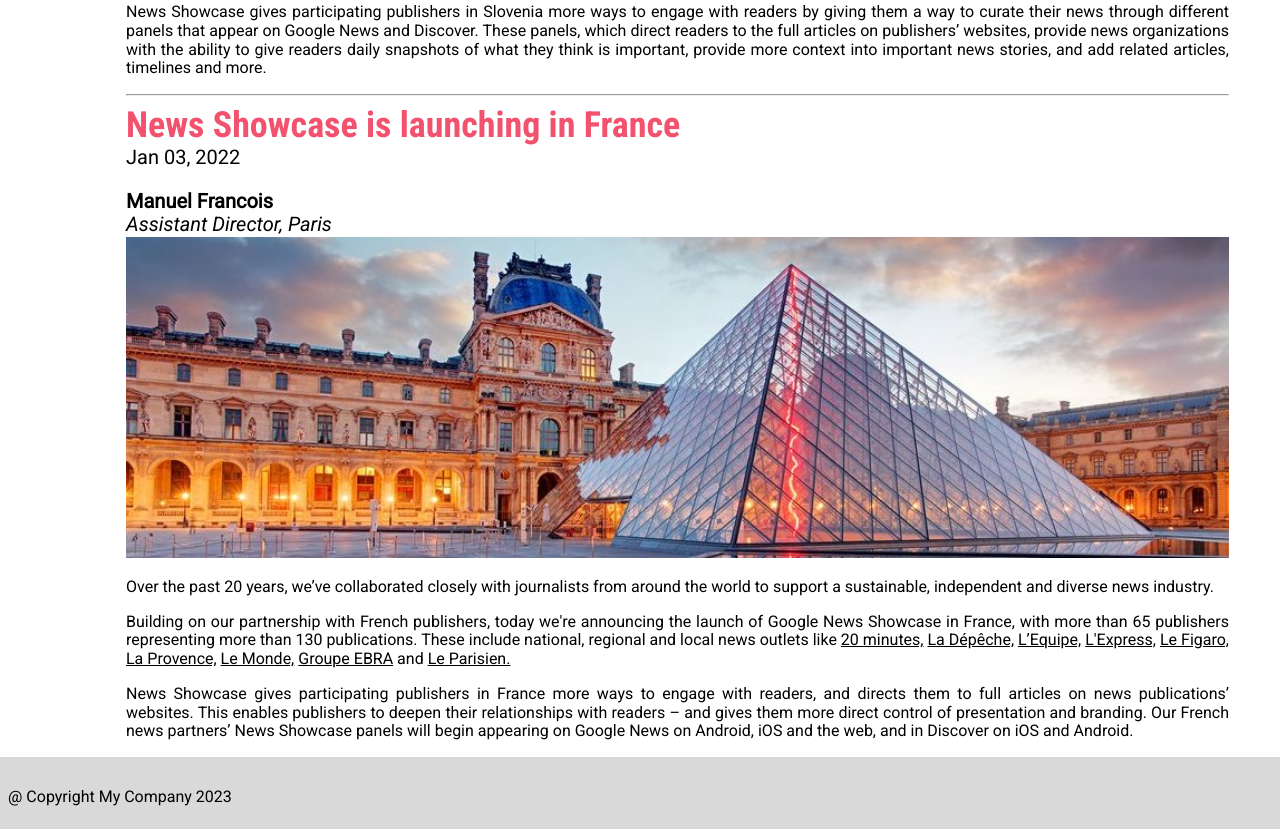
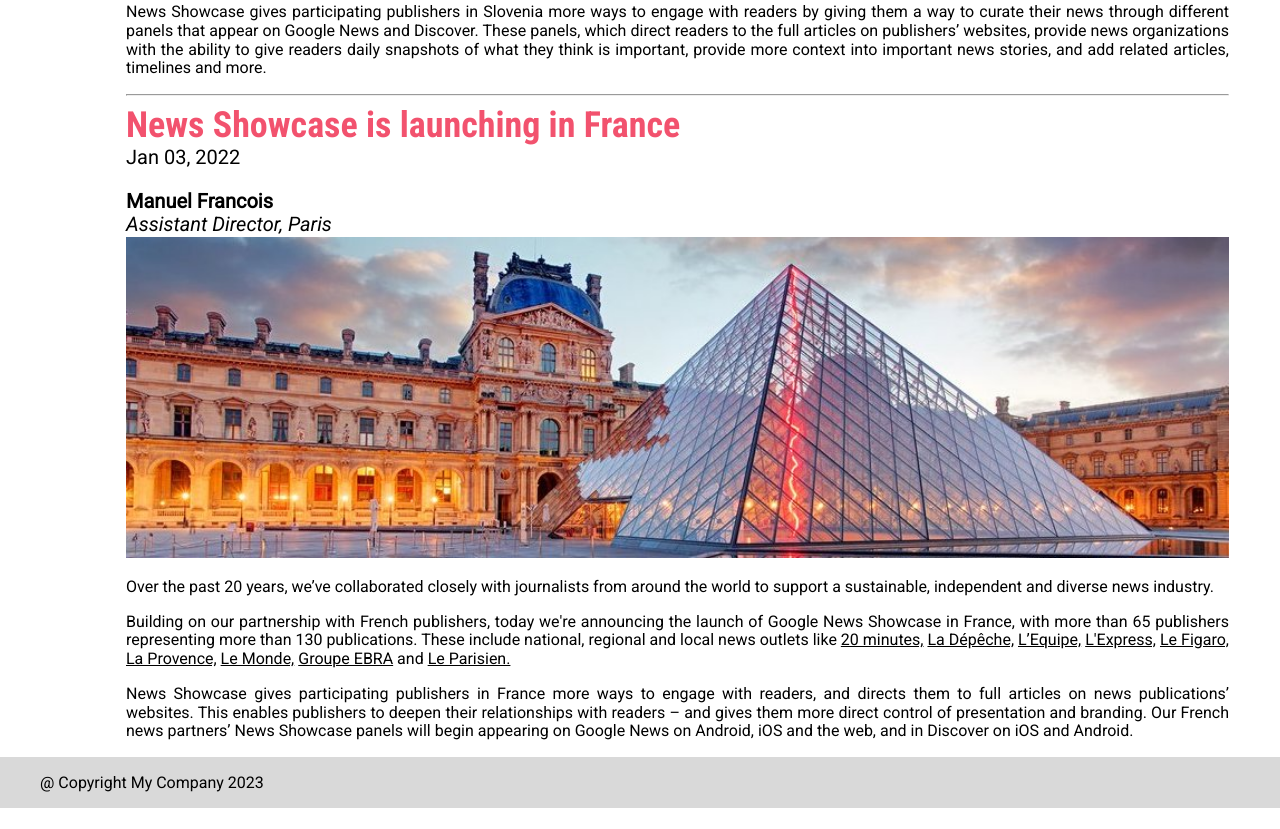
Before and after one commit to mctuliomontoya/Act-3.2.2, a plain HTML site: page pages/blog.html in a window 1280 px wide. Shown: the part 741-1570 px from the top of the page. After the commit the page ends 1549 px from the top, so only its background shows below. Drawn offline with Linux system fonts and the light colour scheme.

Commit message:
blog footer fix

```diff
--- a/pages/blog.html
+++ b/pages/blog.html
@@ -82,7 +82,7 @@
             </article>
         </main>
         <footer>
-            <h3>@ Copyright My Company 2023</h3>
+            <p>@ Copyright My Company 2023</p>
         </footer>
     </body>
 </html>
--- a/styles/blogstyles.css
+++ b/styles/blogstyles.css
@@ -161,3 +161,10 @@ footer h3 {
     font-size: 16px;
     color: #000000;
 }
+
+footer p {
+    padding-left: 2.5em;
+    font-family: 'Roboto';
+    font-style: 'normal';
+
+}
```
